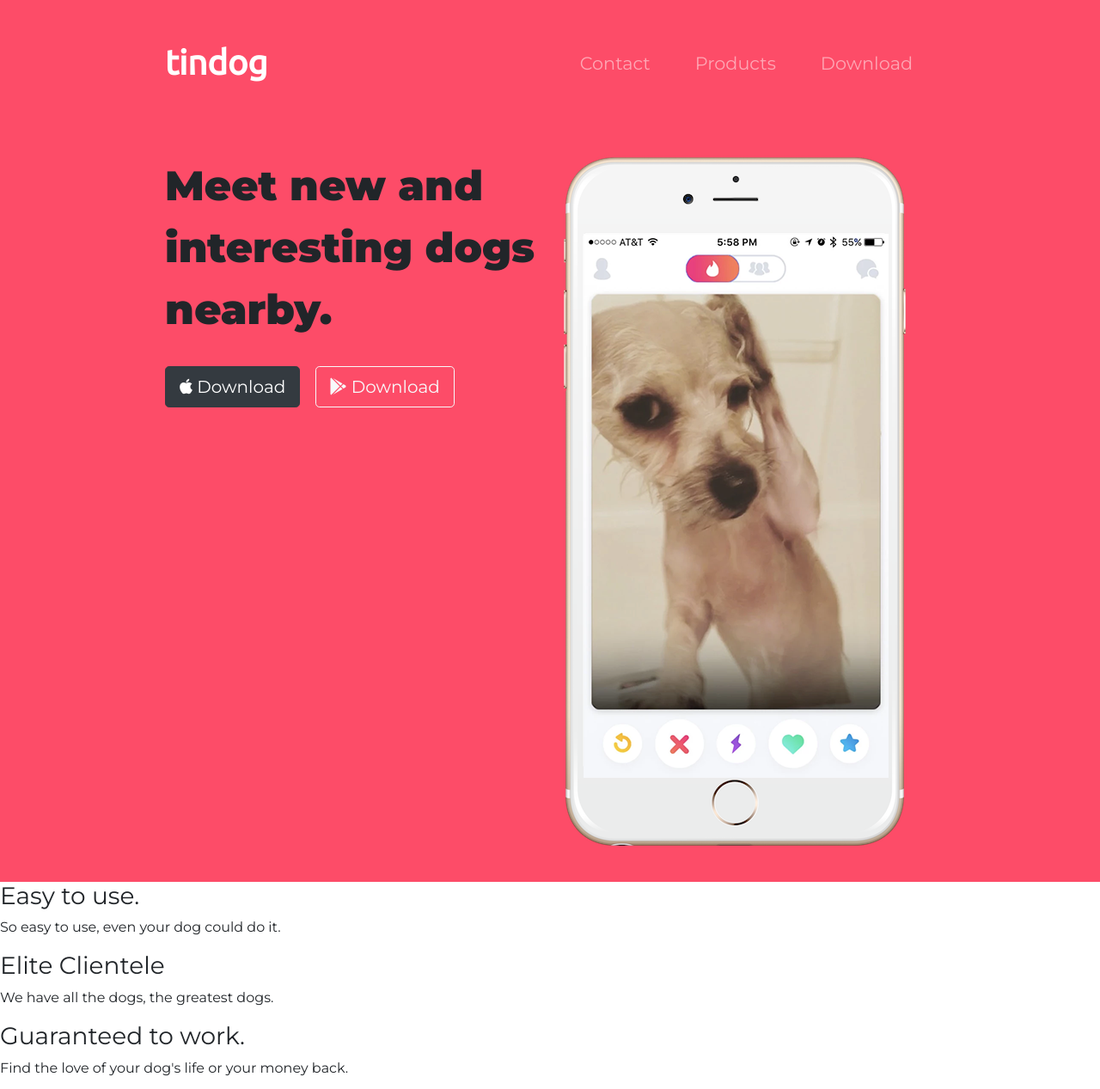
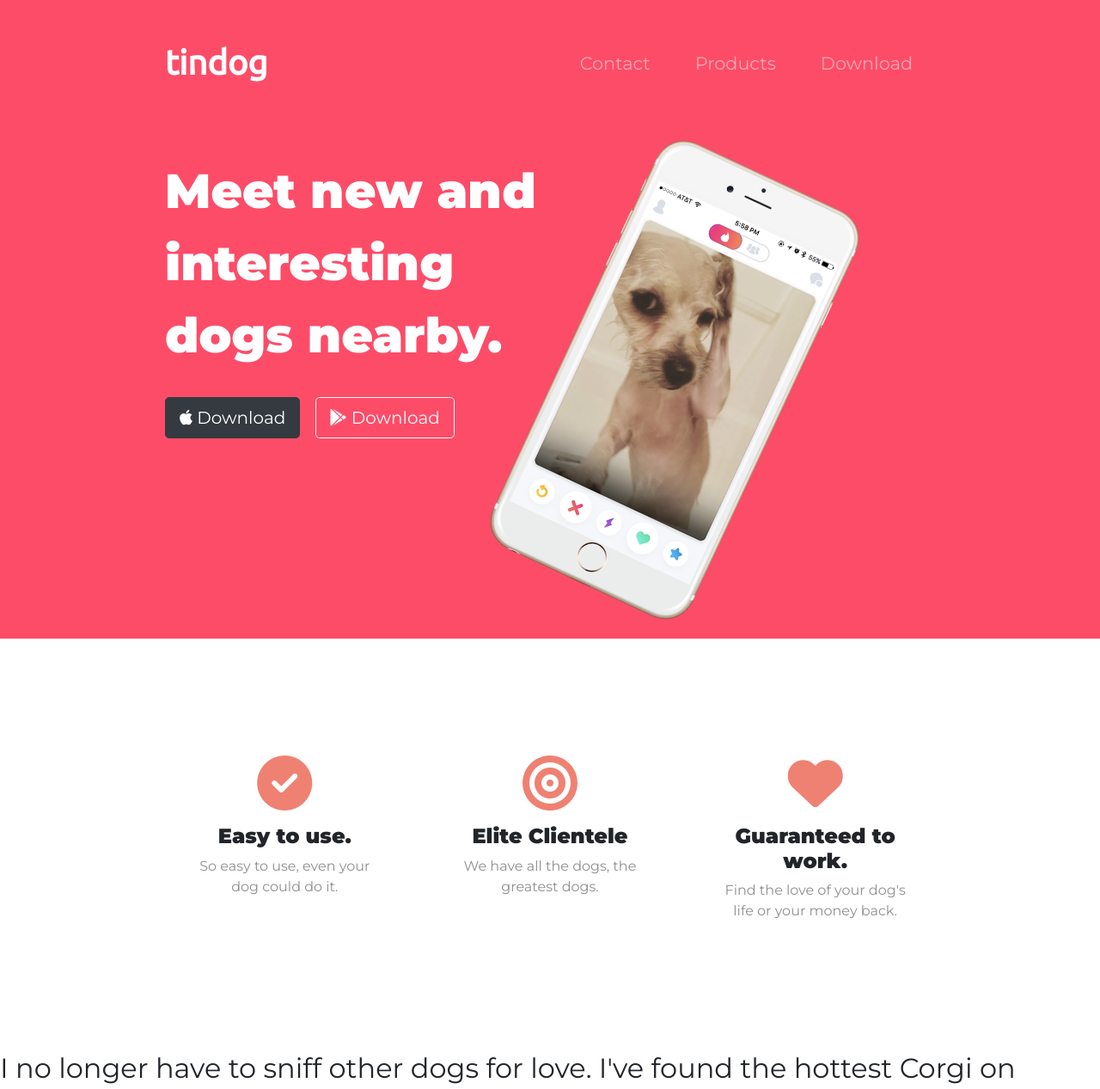
Before and after one commit to victoorraphael/tindog.github-io, a plain HTML site: page index.html in a window 1280 px wide. Shown: the top 1267 px of the page at 86% size. Drawn offline with nearby package versions, Linux system fonts and the light colour scheme.

Commit message:
feature section

```diff
--- a/css/styles.css
+++ b/css/styles.css
@@ -5,12 +5,13 @@ body {
 
 #title {
   background-color: #FD4C68;
+  color: #fff;
 }
 
 .custom-h1{
   font-family: 'Montserrat';
   font-weight: 900;
-  font-size: 3rem;
+  font-size: 3.5rem;
   line-height: 1.5;
 }
 
@@ -42,3 +43,40 @@ body {
 .download-button{
   margin: 5% 3% 5% 0;
 }
+
+/* Title Image */
+
+.title-image{
+  width: 60%;
+  transform: rotate(25deg);
+}
+
+/* Features */
+
+#features {
+  padding: 7% 15%;
+}
+
+.feature-box {
+  text-align: center;
+  padding: 5%;
+}
+
+.feature-title {
+  font-family: 'Montserrat';
+  font-weight: bold;
+  font-size: 1.5rem;
+}
+
+.feature-text{
+  color: #8f8f8f;
+}
+
+.feature-icon {
+  color: #ef8172;
+  margin-bottom: 1rem;
+}
+
+.feature-icon:hover{
+  color: #FD4C68;
+}
--- a/index.html
+++ b/index.html
@@ -47,11 +47,13 @@
       <div class="row">
         <div class="col-lg-6">
           <h1 class="custom-h1">Meet new and interesting dogs nearby.</h1>
-          <button class="btn btn-dark btn-lg download-button" type="button"><i class="fab fa-apple"></i> Download</button>
-          <button class="btn btn-outline-light btn-lg download-button" type="button"><i class="fab fa-google-play"></i> Download</button>
+          <button class="btn btn-dark btn-lg download-button" type="button"><i class="fab fa-apple"></i>
+            Download</button>
+          <button class="btn btn-outline-light btn-lg download-button" type="button"><i class="fab fa-google-play"></i>
+            Download</button>
         </div>
         <div class="col-lg-6">
-          <img src="images/iphone6.png" alt="iphone-mockup">
+          <img class="title-image" src="images/iphone6.png" alt="iphone-mockup">
         </div>
       </div>
     </div>
@@ -62,16 +64,23 @@
   <!-- Features -->
 
   <section id="features">
-
-    <h3>Easy to use.</h3>
-    <p>So easy to use, even your dog could do it.</p>
-
-    <h3>Elite Clientele</h3>
-    <p>We have all the dogs, the greatest dogs.</p>
-
-    <h3>Guaranteed to work.</h3>
-    <p>Find the love of your dog's life or your money back.</p>
-
+    <div class="row">
+      <div class="feature-box col-lg-4">
+        <i class="fas fa-check-circle fa-4x feature-icon"></i>
+        <h3 class="feature-title">Easy to use.</h3>
+        <p class="feature-text">So easy to use, even your dog could do it.</p>
+      </div>
+      <div class="feature-box col-lg-4">
+        <i class="fas fa-bullseye fa-4x feature-icon"></i>
+        <h3 class="feature-title">Elite Clientele</h3>
+        <p class="feature-text">We have all the dogs, the greatest dogs.</p>
+      </div>
+      <div class="feature-box col-lg-4">
+        <i class="fas fa-heart fa-4x feature-icon"></i>
+        <h3 class="feature-title">Guaranteed to work.</h3>
+        <p class="feature-text">Find the love of your dog's life or your money back.</p>
+      </div>
+    </div>
   </section>
 
 
```
